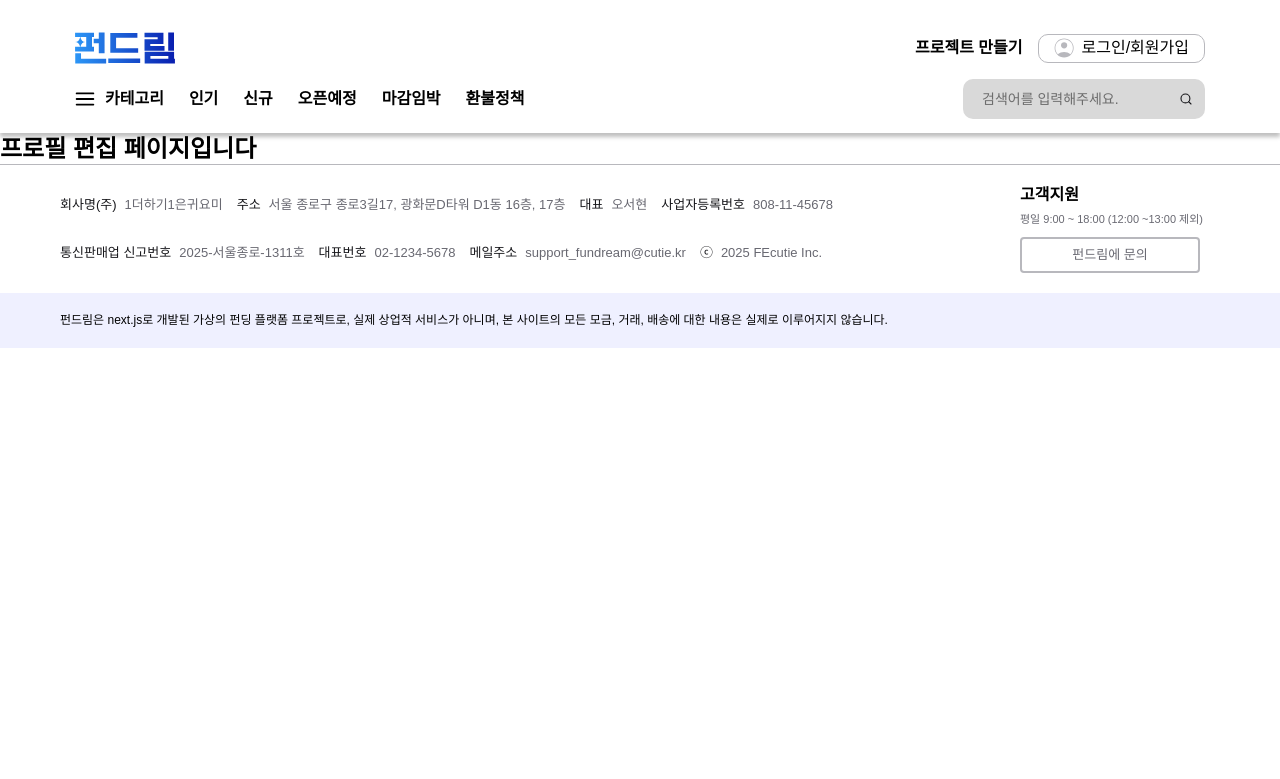
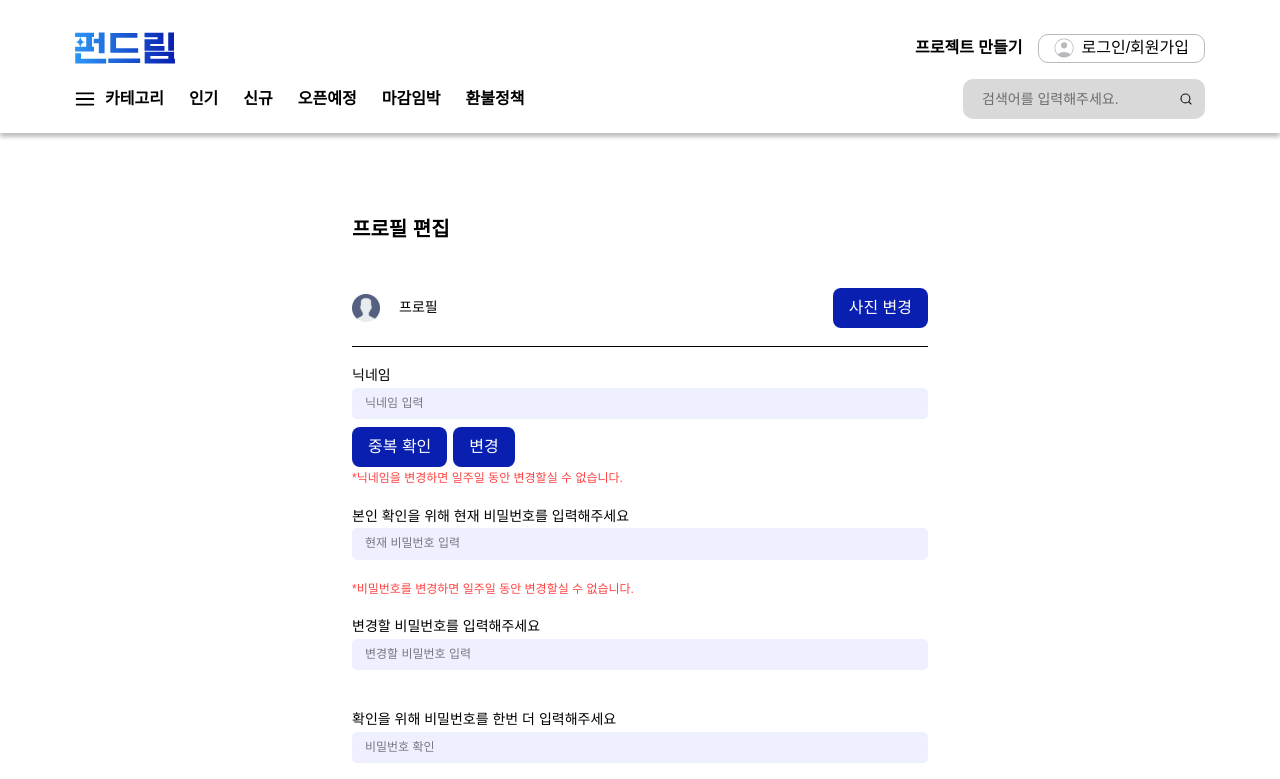
Before and after one commit to FRONTENDBOOTCAMP-13th/Final-11-Cutie, a Next.js app: page /edit in a window 1280 px wide. Shown: the top 779 px of the page. Built offline with nearby package versions, Linux system fonts and the light colour scheme.

Commit message:
♻️ refactoring: editpage compoents

```diff
--- a/src/app/(main)/edit/page.tsx
+++ b/src/app/(main)/edit/page.tsx
@@ -1,7 +1,124 @@
+import ProfileImg from '@assets/icons/profile.svg';
+
+/* 확인 버튼 타입 */
+type SignUpBtnProps = {
+  label: string;
+  onClick?: () => void;
+};
+
+/* 입력 필드 타입 */
+interface InputFiledProps {
+  title: string;
+  placeholderText: string;
+  checkButtonText?: string[];
+  errText?: string;
+}
+
 export default function EditProfile() {
+  const inner = 'p-[25px] ' + 'tablet:px-[40px] py-[24px] ' + 'laptop:px-[352px] laptop:py-[83px]';
+  const titleSize = 'normal-18 ' + 'min-[768px]:text-[20px] ' + 'min-[1440px]:text-[24px]';
+  const profileGap = 'gap-[12px] ' + 'tablet:gap-[19px]';
+  const profileChangeText = 'normal-14 ';
+
   return (
-    <>
-      <h1 className="bold-24">프로필 편집 페이지입니다</h1>
-    </>
+    <div className={inner}>
+      <div className="flex flex-col gap-[20px]">
+        {/* 타이틀 */}
+        <span className={'font-[800] ' + titleSize}>프로필 편집</span>
+
+        {/* 프로필 */}
+        <div className="flex justify-between border-b pt-[26px] pb-[18px]">
+          <div className={'flex items-center ' + profileGap}>
+            <ProfileImg width={28} heigth={28} />
+            <span className={profileChangeText}>프로필</span>
+          </div>
+          <SignUpProfileEditButton label="사진 변경" />
+        </div>
+
+        {/* 닉네임 */}
+        <InputFiled
+          title={'닉네임'}
+          placeholderText={'닉네임 입력'}
+          errText={'*닉네임을 변경하면 일주일 동안 변경할실 수 없습니다.'}
+          checkButtonText={['중복 확인', '변경']}
+        />
+
+        {/* 현재 비밀번호 입력 */}
+        <InputFiled
+          title={'본인 확인을 위해 현재 비밀번호를 입력해주세요'}
+          placeholderText={'현재 비밀번호 입력'}
+          errText={'*비밀번호를 변경하면 일주일 동안 변경할실 수 없습니다.'}
+        />
+
+        {/* 변경 비밀번호 입력 */}
+        <InputFiled title={'변경할 비밀번호를 입력해주세요'} placeholderText={'변경할 비밀번호 입력'} />
+
+        {/* 변경 비밀번호 확인 */}
+        <InputFiled
+          title={'확인을 위해 비밀번호를 한번 더 입력해주세요'}
+          placeholderText={'비밀번호 확인'}
+          checkButtonText={['변경']}
+        />
+
+        {/* 기본 배송지 입력 */}
+        <InputFiled title={'기본 배송지'} placeholderText={'주소 입력'} checkButtonText={['등록']} />
+
+        {/* 연락처 */}
+        <InputFiled title={'연락처'} placeholderText={'전화번호 입력'} checkButtonText={['등록']} />
+      </div>
+    </div>
   );
 }
+
+/* 입력 필드 */
+function InputFiled({ title, placeholderText, checkButtonText = [], errText }: InputFiledProps) {
+  const titleTextSize = 'text-[14px]';
+  const subTextSize = 'text-[12px]';
+
+  const checkButton = checkButtonText?.map(text => <SignUpProfileEditButton key={text} label={text} />);
+
+  /* 버튼이 0 ~ 1개 일때*/
+  let inputMaxWidth = '1fr';
+  let inputGap = 8;
+
+  if (checkButtonText.length < 2) {
+    inputMaxWidth = '80%';
+    inputGap = 18;
+  }
+
+  return (
+    <div className={'flex flex-col gap-[3px] normal-14'}>
+      <span className={'font-[500] ' + titleTextSize}>{title}</span>
+      <div className={`grid grid-cols-[${inputMaxWidth}_auto] gap-[${inputGap}px]`}>
+        <input
+          type="text"
+          className={'px-[13px] py-[7px] font-[500] bg-primary-50 rounded-[5px] ' + subTextSize}
+          placeholder={placeholderText}
+        />
+
+        <div className={`flex gap-[6px] font-[500] ` + titleTextSize}>{checkButton}</div>
+      </div>
+      <span className={'text-error font-[400] ' + subTextSize}>{errText}</span>
+    </div>
+  );
+}
+
+/* 확인 버튼 */
+function SignUpProfileEditButton({ label, onClick }: SignUpBtnProps) {
+  const padding = 'px-[12px] py-[10px] ' + 'tablet:px-[16px] tablet:py-[13px]';
+  const textSize = 'text-[14px] ' + 'tablet:text-[16px]';
+
+  return (
+    <button
+      type="button"
+      onClick={onClick}
+      className={
+        'flex whitespace-nowrap items-center justify-center bg-primary-800 text-white rounded-lg hover:text-white medium-12 cursor-pointer ' +
+        padding +
+        textSize
+      }
+    >
+      {label}
+    </button>
+  );
+}
--- a/src/app/(main)/edit/profileEditForm.tsx
+++ /dev/null
@@ -1 +0,0 @@
-// 이거 용도 뭔지 물어보기
```
